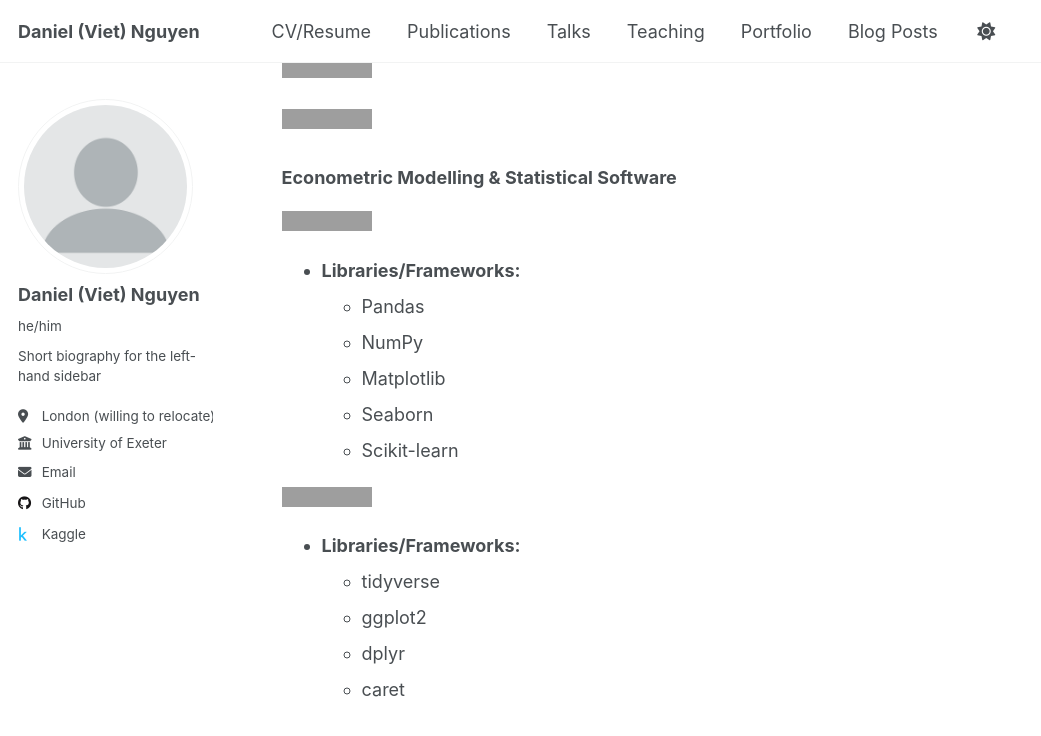
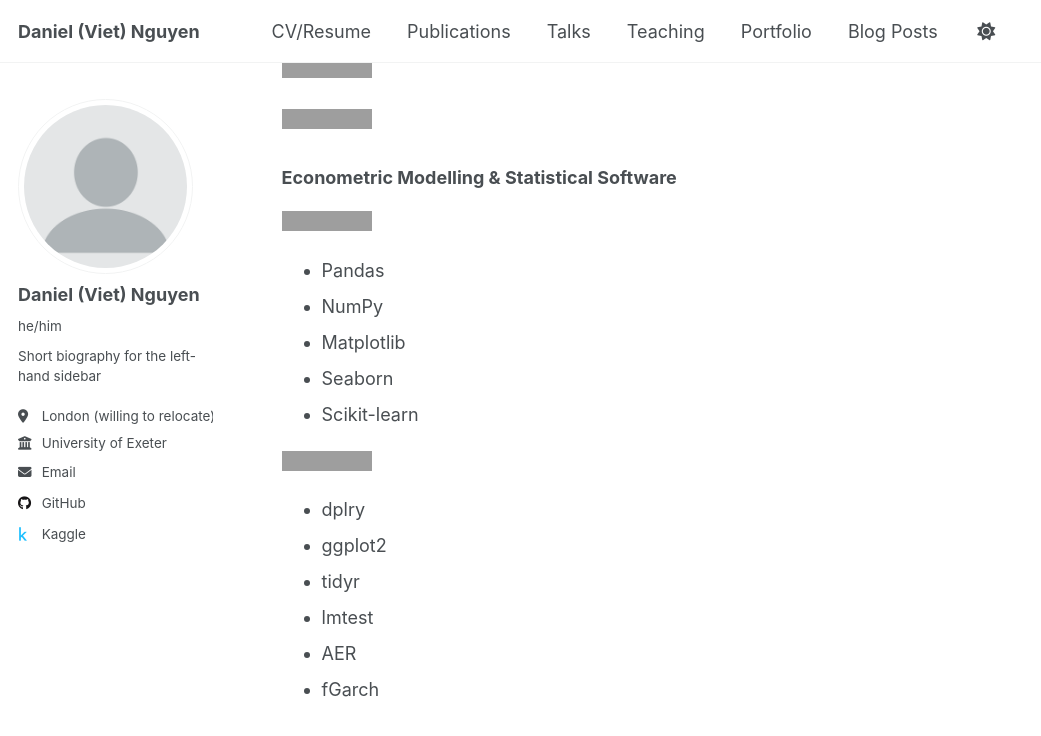
Before and after one commit to Danny-NG-9999/Danny-NG-9999.github.io, a Jekyll site: the page built from _pages/cv.md, in a window 1280 px wide and 900 px high, scrolled down 3269 px. Shown: the top 736 px of the window, without its empty margins (0-1041 px from the left). Built offline with Jekyll 4.4.1, drawn with Linux system fonts in a browser that asks for light colours; a script that is not in the unit is left out; grey boxes are pictures that could not be loaded.

Commit message:
update skill section

```diff
--- a/_pages/cv.md
+++ b/_pages/cv.md
@@ -75,23 +75,22 @@ initiatives.
 <p>
   <img src="https://img.shields.io/badge/Python-Intermediate-3776AB?style=flat&logo=python&logoColor=white" alt="Python Skill Badge">
 </p>
-
-- **Libraries/Frameworks:**
-  - Pandas
-  - NumPy
-  - Matplotlib
-  - Seaborn
-  - Scikit-learn
+- Pandas
+- NumPy
+- Matplotlib
+- Seaborn
+- Scikit-learn
 
 <p>
   <img src="https://img.shields.io/badge/R-Intermediate-276DC3?style=flat&logo=r&logoColor=white" alt="R Skill Badge">
 </p>
+- dplry
+- ggplot2
+- tidyr
+- lmtest
+- AER
+- fGarch
 
-- **Libraries/Frameworks:**
-  - tidyverse
-  - ggplot2
-  - dplyr
-  - caret
 
 
 <!--
```
